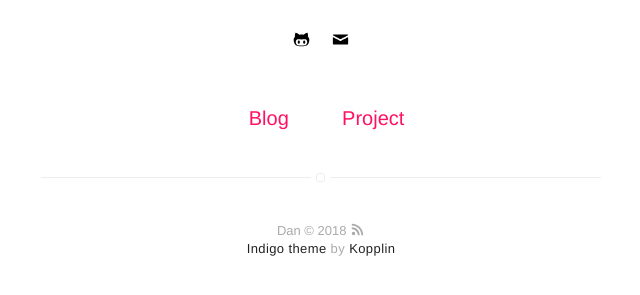
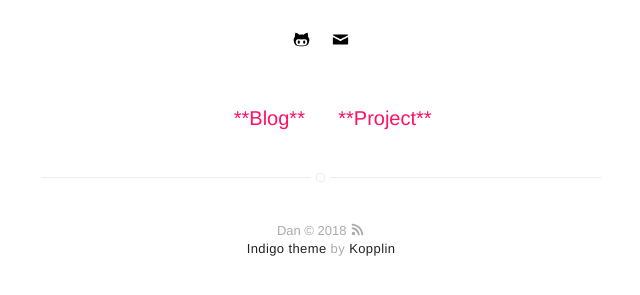
Before and after one commit to DanDanD-an/DanDanD-an.github.io, a Jekyll site: the page built from index.html, in a window 1280 px wide. Shown: the part 363-658 px from the top of the page, without its empty margins (319-959 px from the left). Built offline with Jekyll 4.4.1, drawn with Linux system fonts in a browser that asks for light colours.

```diff
--- a/_includes/nav.html
+++ b/_includes/nav.html
@@ -2,8 +2,8 @@
     <ul class="list">
         {% if page.title == "Home" %}
             <li class="item">
-                <a class="link" href="{{ site.url }}/blog">Blog</a>
-                <a class="link" href="{{ site.url }}/projects">Project</a>
+                <a class="link" href="{{ site.url }}/blog">**Blog**</a>
+                <a class="link" href="{{ site.url }}/projects">**Project**</a>
                 <!-- <a class="link" href="{{ site.url }}/projects">PROJECTS</a> -->
             </li>
         {% endif %}
```
Also changed, not shown: _posts/2018-04-13-Posting Test.md (+1 -0 lines).
